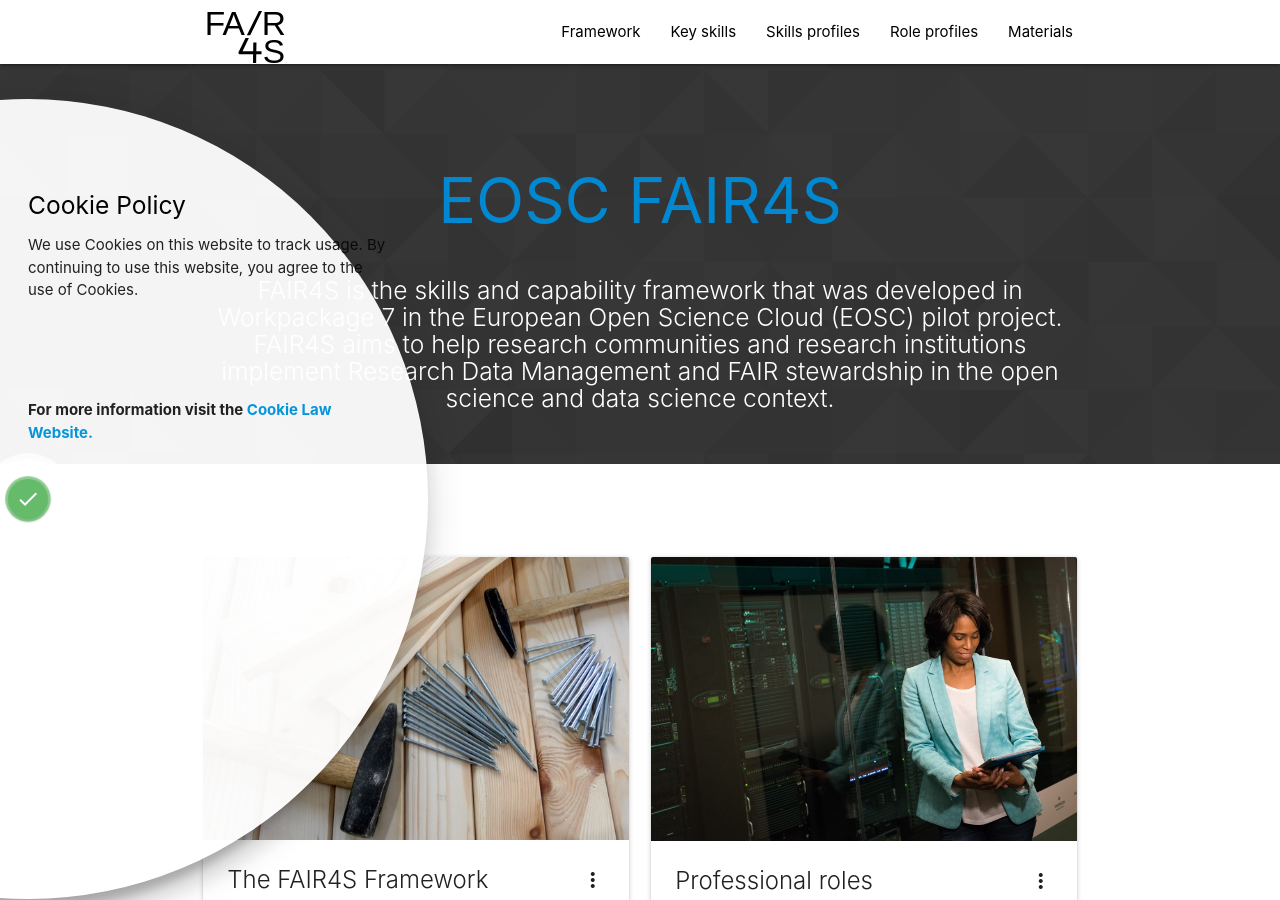
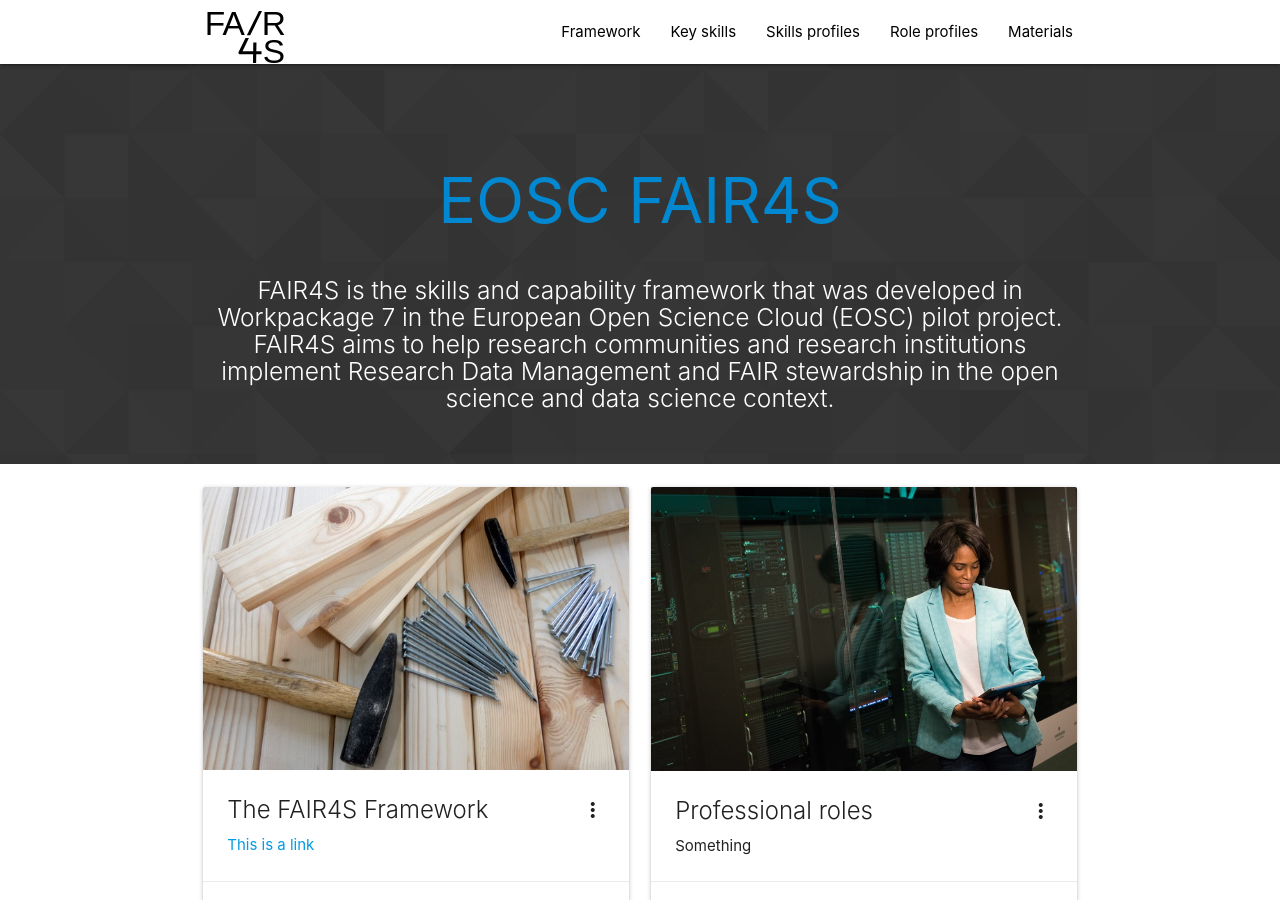
Before and after one commit to EOSC-FAIR4S/eosc-fair4s.github.io, a Jekyll site: the page built from index.html, in a window 1280 px wide and 900 px high. Built offline with Jekyll 4.4.1, drawn with Linux system fonts in a browser that asks for light colours; nearby versions of some CDN libraries.

Commit message:
removed cookie information as this is not required, fixes #4

```diff
--- a/_includes/cookies.html
+++ /dev/null
@@ -1,17 +0,0 @@
-<!-- Tap Target Structure -->
-<div id="cookies" style="display:{{ site.cookies_banner }}">
-  <p style="text-align:left; padding-left:8px">
-    <a value="hide/show" id="check" class="waves-effect waves-light green lighten-1 btn btn-floating pulse scale-transition" onclick="M.toast({html: '{{ site.cookie_accept_message }}', displayLength: 2000})" >
-      <i class="material-icons">check</i>
-    </a>
-  </p>
-
-  <div class="tap-target" data-target="check">
-    <div class="tap-target-content">
-      <h5 style="color:black;">Cookie Policy</h5>
-      <p>We use Cookies on this website to track usage. By continuing to use this website, you agree to the use of Cookies.</p>
-      <br><br><br>
-      <p><b>For more information visit the <a href="https://www.cookielaw.org/google-analytics-eu-cookie-law/">Cookie Law Website.</a></b></p>
-    </div>
-  </div>
-</div>
--- a/_layouts/home.html
+++ b/_layouts/home.html
@@ -16,8 +16,6 @@
     </div>
     <div class="parallax"><img src="{{site.parallax_image_one}}" alt="Background image home"></div>
   </div>
-
-{% include cookies.html %}
 
 <div class="container">
   <div class="section">
--- a/assets/js/init.js
+++ b/assets/js/init.js
@@ -1,19 +1,8 @@
 $(document).ready(function () {
-	$('.tap-target').tapTarget();
-	$('.tap-target').tapTarget('open');
-	if (localStorage.getItem('cookieconsent') === 'true') {
-		$('#cookies').hide();
-	}
-	$('#cookies').on('click', function(event) {
-		localStorage.setItem('cookieconsent', 'true');
-		$('#cookies a').addClass("scale-out");
-	});
-
 	$('.fixed-action-btn').floatingActionButton({
 		direction: 'left',
 		hoverEnabled: false
 	});
-
 
 	$('.sidenav').sidenav();
     $('.parallax').parallax();
```
